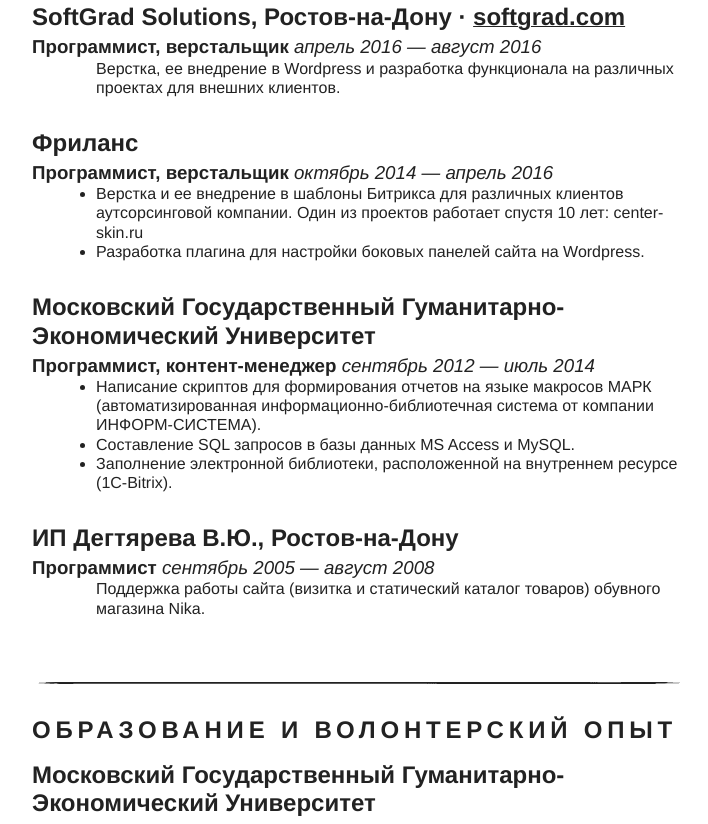
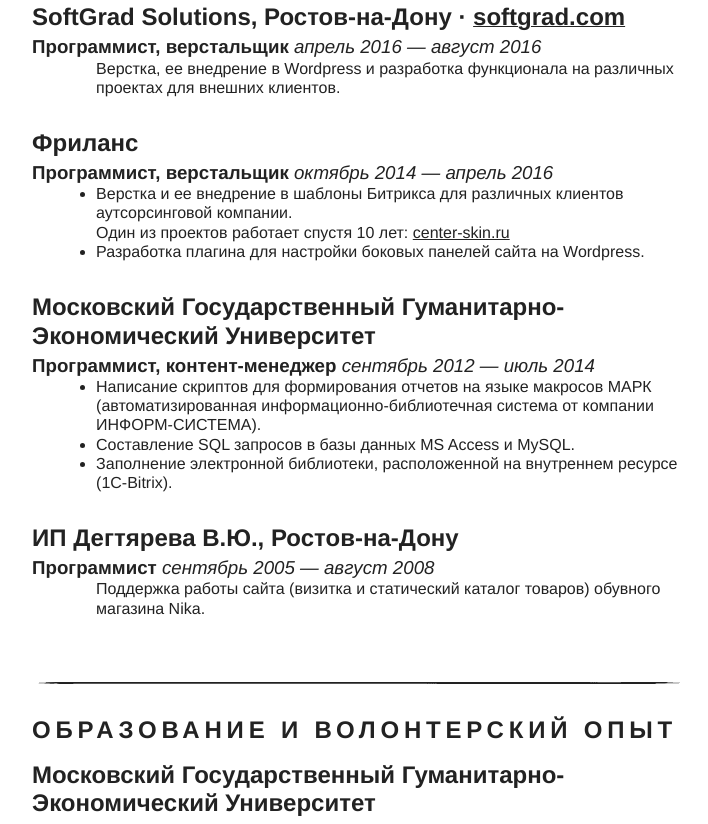
Before and after one commit to anddreyko/anddreyko.github.io, an Eleventy site: page index.md in a window 1280 px wide. Shown: the part 1204-2028 px from the top of the page, without its empty margins (284-992 px from the left). Built offline with nearby package versions, Linux system fonts and the light colour scheme; Eleventy itself is replaced by a stand-in of ours; files that its build step writes are made by us from their sources.

Commit message:
feat (common): add markdown shortcode

```diff
--- a/data/cv.json
+++ b/data/cv.json
@@ -139,7 +139,7 @@
       "responsibility": [
         {
           "list": [
-            "Верстка и ее внедрение в шаблоны Битрикса для различных клиентов аутсорсинговой компании. Один из проектов работает спустя 10 лет: center-skin.ru",
+            "Верстка и ее внедрение в шаблоны Битрикса для различных клиентов аутсорсинговой компании.\n\nОдин из проектов работает спустя 10 лет: [center-skin.ru](http://center-skin.ru)",
             "Разработка плагина для настройки боковых панелей сайта на Wordpress."
           ]
         }
--- a/includes/_cv-exp.njk
+++ b/includes/_cv-exp.njk
@@ -37,7 +37,7 @@
                             <ul>
                                 {% for list in responsibility.list %}
                                     {% if list|is_string %}
-                                        <li>{{ list }}</li>
+                                        <li>{% md %}{{ list }}{% endmd %}</li>
                                     {% endif %}
                                 {% endfor %}
                             </ul>
```
Also changed, not shown: .eleventy.js.
